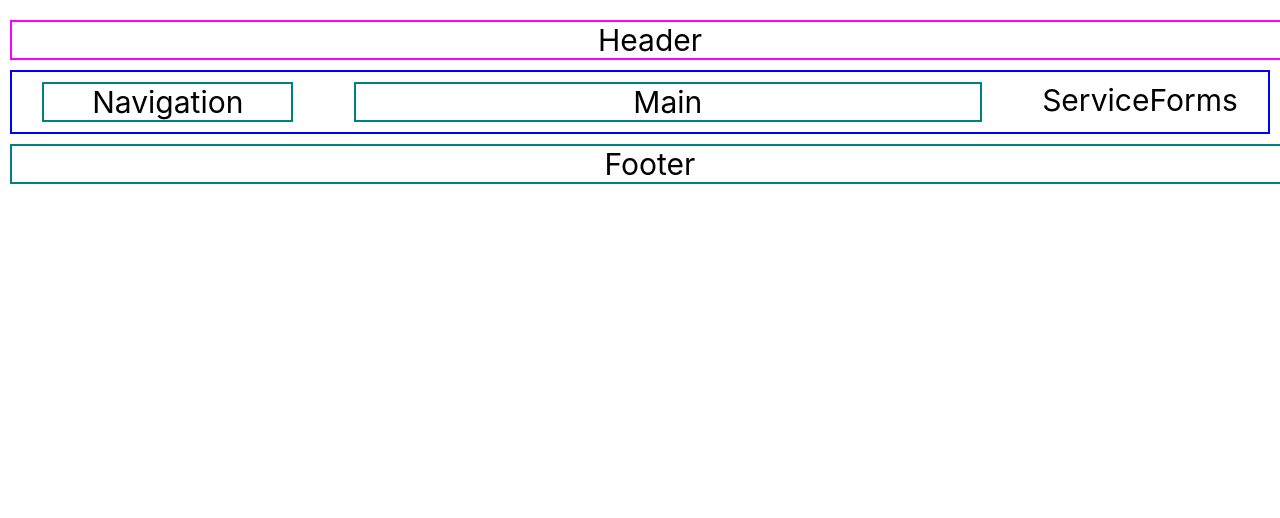
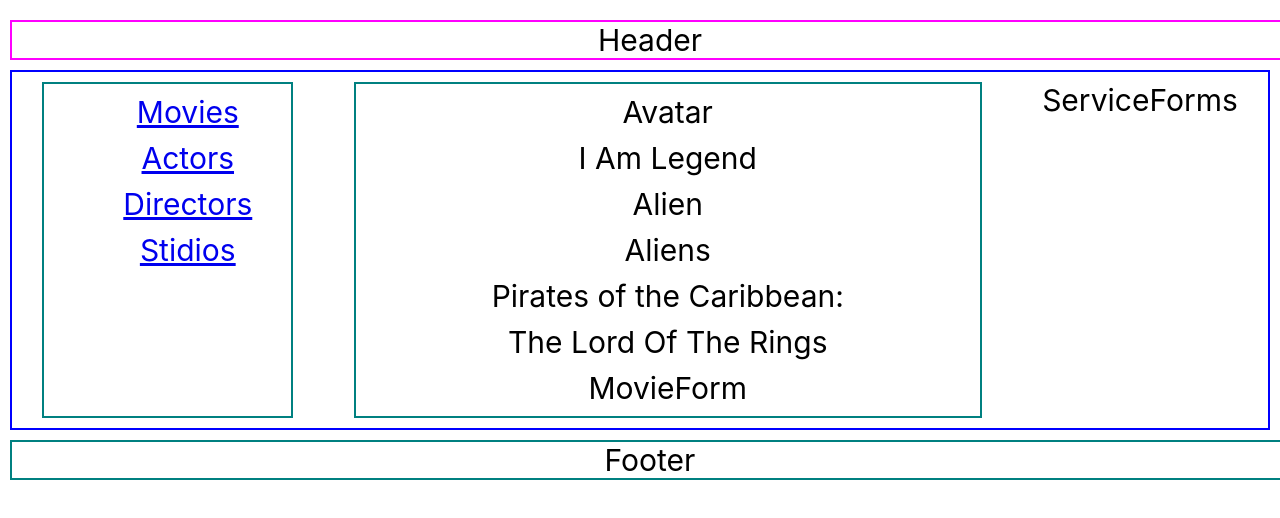
Before and after one commit to freshjsoftd/onl-js-pd2023-1-cinema-app, a React (Create React App) app: page / in a window 1280 px wide. Shown: the top 518 px of the page. Built offline with nearby package versions, Linux system fonts and the light colour scheme; data requests are answered from the project's data file.

Commit message:
Add getting movies from json-server

```diff
--- /dev/null
+++ b/db.json
@@ -0,0 +1,126 @@
+{
+	"actors": [
+		{
+			"id": 1,
+			"movies": [
+				"Indiana Johns",
+				"The star wars",
+				"Patriot Games",
+				"Gentelmens of fortune"
+			],
+			"fullName": "Harrison Ford",
+			"birthYear": "1942",
+			"nationality": "USA",
+			"image": "https://upload.wikimedia.org/wikipedia/commons/thumb/3/34/Harrison_Ford_by_Gage_Skidmore_3.jpg/274px-Harrison_Ford_by_Gage_Skidmore_3.jpg"
+		},
+		{
+			"id": 2,
+			"movies": [
+				"Sleepy Hollow",
+				"Pirates of the Caribbean",
+				"The Tourist",
+				"Alice in Wonderland"
+			],
+			"fullName": "Johnny Depp",
+			"birthYear": "1963",
+			"nationality": "USA",
+			"image": "https://upload.wikimedia.org/wikipedia/commons/thumb/7/79/Johnny_Depp_Deauville_2019.jpg/220px-Johnny_Depp_Deauville_2019.jpg"
+		}
+	],
+	"directors": [
+		{
+			"id": 1,
+			"movies": [
+				"Indiana Johns",
+				"Schindler's List",
+				"Saving Private Ryan"
+			],
+			"fullName": "Steven Spielberg",
+			"birthYear": "1946",
+			"nationality": "USA",
+			"image": "https://upload.wikimedia.org/wikipedia/commons/thumb/0/01/Ready_Player_One_Japan_Premiere_Red_Carpet_Steven_Spielberg_%2841604920761%29_%28cropped%29.jpg/240px-Ready_Player_One_Japan_Premiere_Red_Carpet_Steven_Spielberg_%2841604920761%29_%28cropped%29.jpg"
+		},
+		{
+			"id": 2,
+			"movies": ["Alien", "Gladiator", "Robin Hood"],
+			"fullName": "Ridley Scott",
+			"birthYear": "1937",
+			"nationality": "UK",
+			"image": "https://upload.wikimedia.org/wikipedia/commons/thumb/3/3d/NASA_Journey_to_Mars_and_%E2%80%9CThe_Martian%22_%28201508180030HQ%29.jpg/220px-NASA_Journey_to_Mars_and_%E2%80%9CThe_Martian%22_%28201508180030HQ%29.jpg"
+		},
+		{
+			"id": 3,
+			"movies": ["Rambo", "Terminator", "Avatar"],
+			"fullName": "James Cameron",
+			"birthYear": "1954",
+			"nationality": "Canada",
+			"image": "https://upload.wikimedia.org/wikipedia/commons/thumb/f/fe/James_Cameron_by_Gage_Skidmore.jpg/240px-James_Cameron_by_Gage_Skidmore.jpg"
+		}
+	],
+	"movies": [
+		{
+			"id": 1,
+			"title": "Avatar",
+			"directors": ["James Cameron"],
+			"actors": ["Will Smith", "Alice Braga", "Charlie Tahan"],
+			"studios": ["20th Century Studios, Inc."],
+			"poster": "http://ia.media-imdb.com/images/M/MV5BMTYwOTEwNjAzMl5BMl5BanBnXkFtZTcwODc5MTUwMw@@._V1_SX300.jpg"
+		},
+		{
+			"id": 1678,
+			"title": "I Am Legend",
+			"directors": ["Francis Lawrence"],
+			"actors": ["Sigourney Weaver", "Sam Worthington", "Zoe Saldana"],
+			"studios": ["20th Century Studios, Inc."],
+			"poster": "https://flxt.tmsimg.com/assets/p170977_p_v7_ae.jpg"
+		},
+		{
+			"id": 2,
+			"title": "Alien",
+			"directors": ["Ridley Scott"],
+			"actors": ["Sigourney Weaver"],
+			"studios": ["20th Century Studios, Inc."],
+			"poster": "https://upload.wikimedia.org/wikipedia/ru/thumb/c/c3/Alien_movie_poster.jpg/232px-Alien_movie_poster.jpg"
+		},
+		{
+			"id": 3,
+			"title": "Aliens",
+			"directors": ["James Cameron"],
+			"actors": ["Sigourney Weaver"],
+			"studios": ["20th Century Studios, Inc."],
+			"poster": "https://upload.wikimedia.org/wikipedia/ru/thumb/f/fb/Aliens_poster.jpg/196px-Aliens_poster.jpg"
+		},
+		{
+			"id": 4,
+			"title": "Pirates of the Caribbean:",
+			"directors": ["Gregor (Gore) Verbinski"],
+			"actors": ["Johnny Depp", "Orlando Bloom"],
+			"studios": ["Walt Disney Pictures"],
+			"poster": "https://upload.wikimedia.org/wikipedia/ru/thumb/7/79/Pirates-of-the-Caribbean-The-Curse-of-the-Black-Pearl-.jpg/201px-Pirates-of-the-Caribbean-The-Curse-of-the-Black-Pearl-.jpg"
+		},
+		{
+			"id": 165849,
+			"title": "The Lord Of The Rings",
+			"directors": ["Peter Jackson"],
+			"actors": ["Elijah Wood", "Ian McKellen"],
+			"studios": ["New Line Cinema "],
+			"poster": "https://upload.wikimedia.org/wikipedia/ru/thumb/0/08/The_Lord_of_the_Rings._The_Fellowship_of_the_Ring_%E2%80%94_movie.jpg/203px-The_Lord_of_the_Rings._The_Fellowship_of_the_Ring_%E2%80%94_movie.jpg"
+		}
+	],
+	"studios": [
+		{
+			"id": 1,
+			"title": "Lucasfilm Ltd. LLC",
+			"location": "San Francisco",
+			"foundationYear": "1971",
+			"logo": "https://upload.wikimedia.org/wikipedia/commons/thumb/2/25/Lucasfilm_logo.svg/250px-Lucasfilm_logo.svg.png"
+		},
+		{
+			"id": 2,
+			"title": "20th Century Studios, Inc.",
+			"location": "Los Angeles",
+			"foundationYear": "1935",
+			"logo": "https://upload.wikimedia.org/wikipedia/ru/thumb/5/5e/20th_Century_Studios.svg/250px-20th_Century_Studios.svg.png"
+		}
+	]
+}
--- a/package.json
+++ b/package.json
@@ -18,7 +18,8 @@
     "start": "react-scripts start",
     "build": "react-scripts build",
     "test": "react-scripts test",
-    "eject": "react-scripts eject"
+    "eject": "react-scripts eject",
+    "server": "json-server -w db.json -p 5000"
   },
   "eslintConfig": {
     "extends": [
--- /dev/null
+++ b/src/api/cinema-service.js
@@ -0,0 +1,7 @@
+import axios from 'axios';
+import { BASE_URL } from '../constants'
+
+export default axios.create({
+	baseURL: BASE_URL,
+  headers: {'Content-Type': 'application/json'}
+});
--- a/src/components/Main/Main.js
+++ b/src/components/Main/Main.js
@@ -1,8 +1,13 @@
 import React from 'react';
 import './Main.css';
+import Movies from '../Movies/Movies';
 
 function Main() {
-	return <div className='main-container'>Main</div>;
+	return (
+		<div className='main-container'>
+			<Movies />
+		</div>
+	);
 }
 
 export default Main;
--- /dev/null
+++ b/src/components/Movies/MovieForm.js
@@ -0,0 +1,9 @@
+import React from 'react'
+
+function MovieForm() {
+  return (
+    <div>MovieForm</div>
+  )
+}
+
+export default MovieForm
--- /dev/null
+++ b/src/components/Movies/MovieItem.js
@@ -0,0 +1,10 @@
+import React from 'react'
+
+function MovieItem({movie: {title}}) {
+  return (
+  <div>
+    {title}
+  </div>)
+}
+
+export default MovieItem
--- /dev/null
+++ b/src/components/Movies/Movies.js
@@ -0,0 +1,23 @@
+import React, { useEffect, useState } from 'react'
+import MoviesList from './MoviesList'
+import MovieForm from './MovieForm';
+import api from '../../api/cinema-service';
+
+function Movies() {
+
+  const [movies, setMovies] = useState([]);
+
+  useEffect(() => {
+    api.get('/movies')
+    .then(({ data }) => (data ? setMovies(data) : setMovies([])));
+  }, [])
+
+  return (
+		<div className='movie-container'>
+			<MoviesList movies={movies} />
+      <MovieForm />
+		</div>
+  );
+}
+
+export default Movies
--- /dev/null
+++ b/src/components/Movies/MoviesList.js
@@ -0,0 +1,17 @@
+import React from 'react'
+import MovieItem from './MovieItem';
+
+function MoviesList({movies}) {
+  return <div className='movie-list-container'>
+    {movies.map((movie) => {
+      return (
+        <MovieItem
+          key={movie.id}
+          movie={movie}
+        />
+      )
+  })}
+  </div>;
+}
+
+export default MoviesList
--- a/src/components/Navigation/Navigation.js
+++ b/src/components/Navigation/Navigation.js
@@ -2,7 +2,24 @@ import React from 'react'
 import './Navigation.css'
 
 function Navigation() {
-  return <div className='nav-container'>Navigation</div>;
+  return (
+		<div className='nav-container'>
+			<ul>
+				<li>
+					<a href='http://localhost:5000/movies'>Movies</a>
+				</li>
+				<li>
+					<a href='http://localhost:5000/actors'>Actors</a>
+				</li>
+				<li>
+					<a href='http://localhost:5000/directors'>Directors</a>
+				</li>
+				<li>
+					<a href='http://localhost:5000/studios'>Stidios</a>
+				</li>
+			</ul>
+		</div>
+  );
 }
 
 export default Navigation
--- /dev/null
+++ b/src/constants.js
@@ -0,0 +1 @@
+export const BASE_URL = 'http://localhost:5000';
```
